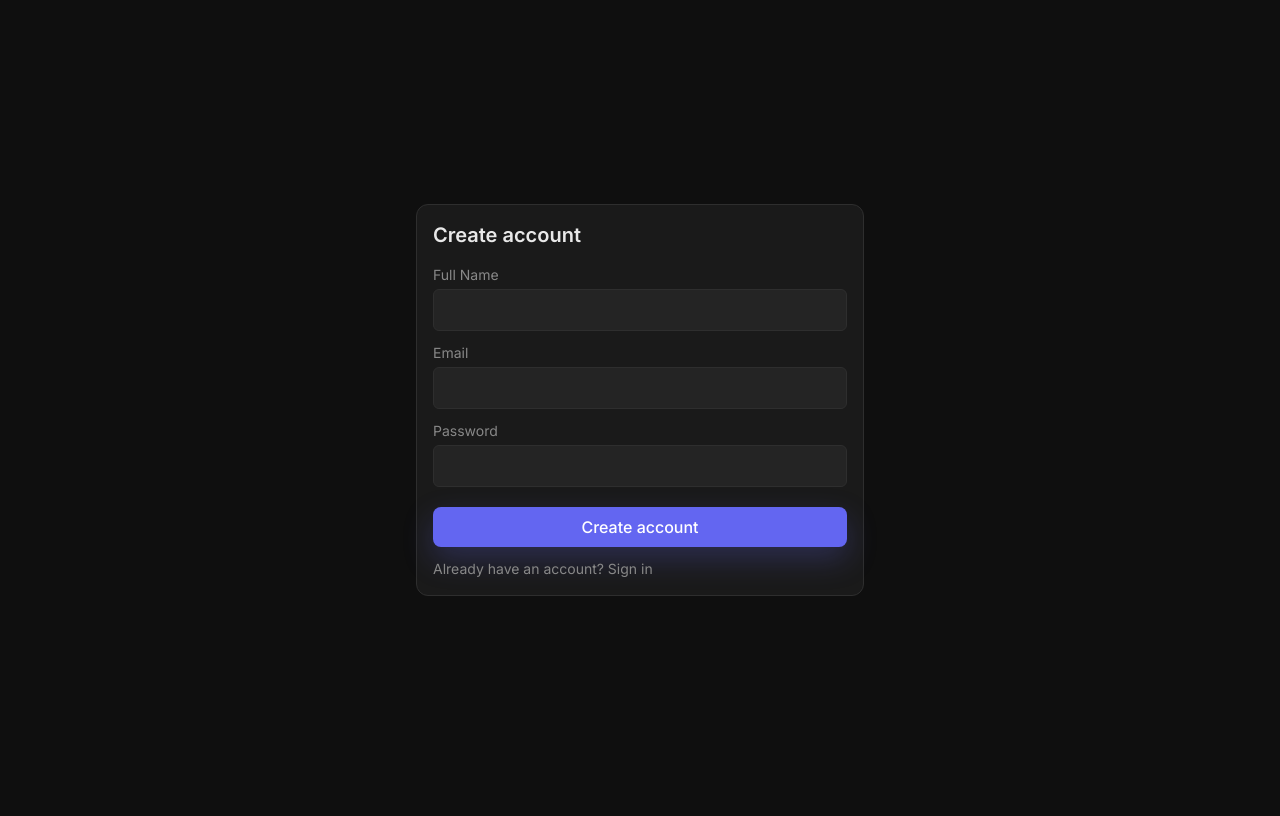
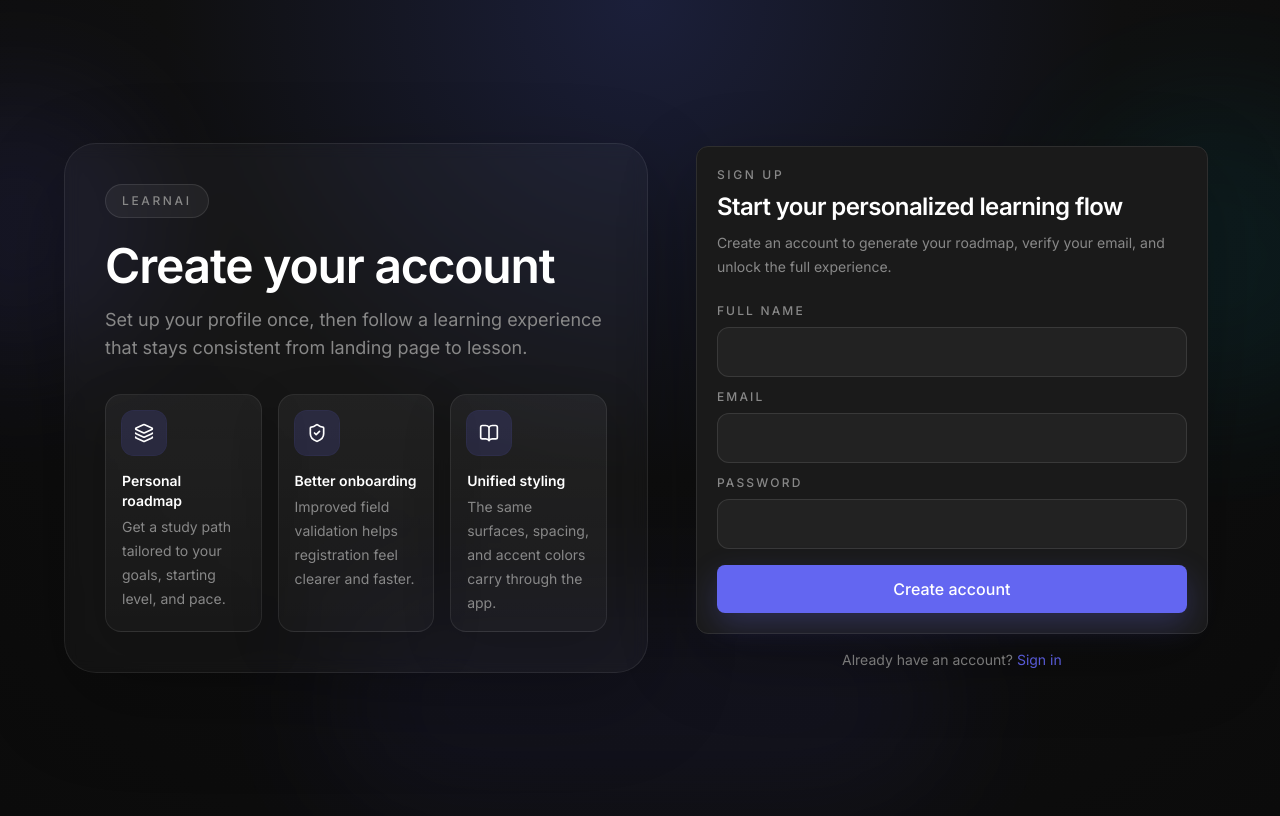
Before and after one commit to Manya56/learning-ai, a React (Vite) app in the folder frontend/: page /register in a window 1280 px wide. Built offline with nearby package versions, Linux system fonts and the light colour scheme; no server answers.

Commit message:
Issue #21 resolved

```diff
--- /dev/null
+++ b/frontend/src/components/layout/AuthShell.jsx
@@ -0,0 +1,49 @@
+export default function AuthShell({ eyebrow, title, subtitle, highlights, footer, children }) {
+  return (
+    <div className="relative min-h-screen overflow-hidden bg-[radial-gradient(circle_at_top,#1b1f3a_0%,#0f0f0f_46%,#0b0b0b_100%)] px-4 py-6 text-(--text) sm:px-6 lg:px-8 lg:py-8">
+      <div className="pointer-events-none absolute inset-0 opacity-70">
+        <div className="-left-32 absolute top-20 h-72 w-72 rounded-full bg-(--accent)/15 blur-3xl" />
+        <div className="-right-24 absolute top-24 h-80 w-80 rounded-full bg-cyan-400/10 blur-3xl" />
+        <div className="absolute bottom-0 left-1/2 h-56 w-160 -translate-x-1/2 rounded-full bg-(--accent)/10 blur-3xl" />
+      </div>
+
+      <div className="relative mx-auto flex min-h-[calc(100vh-3rem)] max-w-6xl items-center">
+        <div className="grid w-full gap-8 lg:grid-cols-[1.05fr_0.95fr] lg:gap-10">
+          <section className="flex flex-col justify-center rounded-4xl border border-white/8 bg-white/3 p-6 shadow-[0_30px_90px_rgba(0,0,0,0.24)] backdrop-blur sm:p-8 lg:p-10">
+            <div className="inline-flex w-fit items-center rounded-full border border-white/10 bg-white/5 px-4 py-2 text-xs font-medium uppercase tracking-[0.22em] text-(--text-muted)">
+              {eyebrow}
+            </div>
+
+            <div className="mt-6 max-w-xl">
+              <h1 className="text-4xl font-semibold tracking-tight text-white sm:text-5xl">{title}</h1>
+              <p className="mt-4 max-w-2xl text-base leading-7 text-(--text-muted) sm:text-lg">{subtitle}</p>
+            </div>
+
+            <div className="mt-8 grid gap-4 sm:grid-cols-3 lg:max-w-2xl">
+              {highlights.map((item) => (
+                <div
+                  key={item.title}
+                  className="rounded-2xl border border-white/8 bg-[linear-gradient(180deg,rgba(255,255,255,0.05),rgba(255,255,255,0.02))] p-4 shadow-[0_18px_50px_rgba(0,0,0,0.16)]"
+                >
+                  <div className="mb-4 flex h-11 w-11 items-center justify-center rounded-xl bg-(--accent)/15 text-white ring-1 ring-(--accent)/20">
+                    <item.icon className="h-5 w-5" />
+                  </div>
+                  <h2 className="text-sm font-semibold text-white">{item.title}</h2>
+                  <p className="mt-1 text-sm leading-6 text-(--text-muted)">{item.copy}</p>
+                </div>
+              ))}
+            </div>
+
+          </section>
+
+          <section className="flex items-center justify-center">
+            <div className="w-full max-w-lg">
+              {children}
+              {footer ? <div className="mt-4 text-center text-sm text-(--text-muted)">{footer}</div> : null}
+            </div>
+          </section>
+        </div>
+      </div>
+    </div>
+  );
+}
--- a/frontend/src/components/ui/Card.jsx
+++ b/frontend/src/components/ui/Card.jsx
@@ -1,3 +1,3 @@
 export default function Card({ className = "", children }) {
-  return <div className={`surface-card p-4 ${className}`}>{children}</div>;
+  return <div className={`surface-card rounded-2xl border border-white/8 bg-white/[0.04] p-5 shadow-[0_24px_80px_rgba(0,0,0,0.24)] backdrop-blur ${className}`}>{children}</div>;
 }
--- a/frontend/src/components/ui/Input.jsx
+++ b/frontend/src/components/ui/Input.jsx
@@ -1,12 +1,12 @@
-export default function Input({ label, error, ...props }) {
+export default function Input({ label, error, className = "", ...props }) {
   return (
     <label className="mb-3 block">
-      <span className="mb-1 block text-sm text-[var(--text-muted)]">{label}</span>
+      <span className="mb-2 block text-xs font-medium uppercase tracking-[0.18em] text-[var(--text-muted)]">{label}</span>
       <input
-        className="w-full rounded-md border border-[var(--border)] bg-[var(--surface-2)] p-2 text-[var(--text)]"
+        className={`w-full rounded-xl border border-white/10 bg-white/[0.04] px-4 py-3 text-[var(--text)] placeholder:text-white/30 transition-colors duration-200 outline-none focus:border-[var(--accent)]/60 focus:bg-white/[0.06] focus:ring-2 focus:ring-[var(--accent)]/20 ${error ? "border-[var(--error)]/70 focus:border-[var(--error)] focus:ring-[var(--error)]/20" : ""} ${className}`}
         {...props}
       />
-      {error ? <span className="mt-1 block text-xs text-[var(--error)]">{error}</span> : null}
+      {error ? <span className="mt-2 block text-xs text-[var(--error)]">{error}</span> : null}
     </label>
   );
 }
--- a/frontend/src/pages/LoginPage.jsx
+++ b/frontend/src/pages/LoginPage.jsx
@@ -7,19 +7,40 @@ import { useProfileStore } from "../store/profileStore";
 import Card from "../components/ui/Card";
 import Input from "../components/ui/Input";
 import Button from "../components/ui/Button";
+import AuthShell from "../components/layout/AuthShell";
+import { BookOpen, LayoutDashboard, ShieldCheck } from "lucide-react";
 
 export default function LoginPage() {
   const navigate = useNavigate();
   const login = useAuthStore((s) => s.login);
   const setProfile = useProfileStore((s) => s.setProfile);
   const [form, setForm] = useState({ email: "", password: "" });
+  const [fieldErrors, setFieldErrors] = useState({});
   const [loading, setLoading] = useState(false);
   const [error, setError] = useState("");
 
+  const validateForm = () => {
+    const nextErrors = {};
+    if (!form.email.trim()) {
+      nextErrors.email = "Email is required.";
+    } else if (!/^[^\s@]+@[^\s@]+\.[^\s@]+$/.test(form.email)) {
+      nextErrors.email = "Enter a valid email address.";
+    }
+    if (!form.password) {
+      nextErrors.password = "Password is required.";
+    }
+    setFieldErrors(nextErrors);
+    return Object.keys(nextErrors).length === 0;
+  };
+
   const onSubmit = async (e) => {
     e.preventDefault();
+    setError("");
+    if (!validateForm()) {
+      return;
+    }
+
     setLoading(true);
-    setError("");
     try {
       const auth = await loginApi(form);
       login(auth);
@@ -42,26 +63,82 @@ export default function LoginPage() {
   };
 
   return (
-    <div className="flex min-h-screen items-center justify-center p-4">
-      <Card className="w-full max-w-md">
-        <h2 className="mb-4 text-xl font-semibold">Sign in</h2>
-        {error ? <p className="mb-3 rounded bg-red-500/10 p-2 text-sm text-red-400">{error}</p> : null}
-        <form onSubmit={onSubmit}>
-          <Input label="Email" type="email" value={form.email} onChange={(e) => setForm({ ...form, email: e.target.value })} />
+    <AuthShell
+      eyebrow="LearnAI"
+      title="Welcome back"
+      subtitle="Pick up where you left off with the same clean, focused experience from the homepage."
+      highlights={[
+        {
+          icon: LayoutDashboard,
+          title: "Fast access",
+          copy: "Jump directly back into your roadmap, quiz history, and mentor sessions.",
+        },
+        {
+          icon: ShieldCheck,
+          title: "Clear feedback",
+          copy: "Validation and loading states now match the rest of the app.",
+        },
+        {
+          icon: BookOpen,
+          title: "Consistent design",
+          copy: "The same glassy surfaces and accent-driven buttons used on the homepage.",
+        },
+      ]}
+      footer={
+        <>
+          Don’t have an account? <Link to="/register" className="text-(--accent) hover:underline">Create one</Link>
+        </>
+      }
+    >
+      <Card className="w-full">
+        <div className="mb-6">
+          <p className="text-xs font-medium uppercase tracking-[0.22em] text-(--text-muted)">Sign in</p>
+          <h2 className="mt-2 text-2xl font-semibold tracking-tight text-white">Access your learning dashboard</h2>
+          <p className="mt-2 text-sm leading-6 text-(--text-muted)">Use your LearnAI account to continue studying, reviewing, and practicing.</p>
+        </div>
+
+        {error ? (
+          <p className="mb-4 rounded-2xl border border-(--error)/30 bg-(--error)/10 px-4 py-3 text-sm text-red-200">
+            {error}
+          </p>
+        ) : null}
+
+        <form onSubmit={onSubmit} noValidate>
+          <Input
+            label="Email"
+            type="email"
+            autoComplete="email"
+            value={form.email}
+            error={fieldErrors.email}
+            onChange={(e) => {
+              setForm({ ...form, email: e.target.value });
+              if (fieldErrors.email) {
+                setFieldErrors((current) => ({ ...current, email: undefined }));
+              }
+            }}
+          />
           <Input
             label="Password"
             type="password"
+            autoComplete="current-password"
             value={form.password}
-            onChange={(e) => setForm({ ...form, password: e.target.value })}
+            error={fieldErrors.password}
+            onChange={(e) => {
+              setForm({ ...form, password: e.target.value });
+              if (fieldErrors.password) {
+                setFieldErrors((current) => ({ ...current, password: undefined }));
+              }
+            }}
           />
-          <Button className="mt-2 w-full" disabled={loading}>
+          <Button className="mt-1 w-full py-3 text-base" disabled={loading}>
             {loading ? "Signing in..." : "Sign in"}
           </Button>
         </form>
-        <Link to="/register" className="mt-3 block text-sm text-[var(--text-muted)]">
-          Need an account? Register
+
+        <Link to="/register" className="mt-5 block text-center text-sm text-(--text-muted) hover:text-white">
+          Need an account? <span className="text-(--accent)">Register</span>
         </Link>
       </Card>
-    </div>
+    </AuthShell>
   );
 }
--- a/frontend/src/pages/RegisterPage.jsx
+++ b/frontend/src/pages/RegisterPage.jsx
@@ -4,11 +4,14 @@ import emailjs from "@emailjs/browser";
 import Card from "../components/ui/Card";
 import Input from "../components/ui/Input";
 import Button from "../components/ui/Button";
+import AuthShell from "../components/layout/AuthShell";
+import { BookOpen, Layers3, ShieldCheck } from "lucide-react";
 import { generateOtpFromEmailAndTime } from "../utils/otp";
 
 export default function RegisterPage() {
   const navigate = useNavigate();
   const [form, setForm] = useState({ fullName: "", email: "", password: "" });
+  const [fieldErrors, setFieldErrors] = useState({});
   const [loading, setLoading] = useState(false);
   const [error, setError] = useState("");
 
@@ -26,13 +29,22 @@ export default function RegisterPage() {
   };
 
   const validateForm = () => {
-    if (!form.fullName.trim() || !form.email.trim() || !form.password) {
-      return "Please fill in full name, email, and password.";
+    const nextErrors = {};
+    if (!form.fullName.trim()) {
+      nextErrors.fullName = "Full name is required.";
     }
-    if (form.password.length < 8) {
-      return "Password must be at least 8 characters.";
+    if (!form.email.trim()) {
+      nextErrors.email = "Email is required.";
+    } else if (!/^[^\s@]+@[^\s@]+\.[^\s@]+$/.test(form.email)) {
+      nextErrors.email = "Enter a valid email address.";
     }
-    return "";
+    if (!form.password) {
+      nextErrors.password = "Password is required.";
+    } else if (form.password.length < 8) {
+      nextErrors.password = "Password must be at least 8 characters.";
+    }
+    setFieldErrors(nextErrors);
+    return Object.keys(nextErrors).length ? "Please check the highlighted fields." : "";
   };
 
   const onSubmit = async (e) => {
@@ -88,27 +100,91 @@ export default function RegisterPage() {
   };
 
   return (
-    <div className="flex min-h-screen items-center justify-center p-4">
-      <Card className="w-full max-w-md">
-        <h2 className="mb-4 text-xl font-semibold">Create account</h2>
-        {error ? <p className="mb-3 rounded bg-red-500/10 p-2 text-sm text-red-400">{error}</p> : null}
-        <form onSubmit={onSubmit}>
-          <Input label="Full Name" value={form.fullName} onChange={(e) => setForm({ ...form, fullName: e.target.value })} />
-          <Input label="Email" type="email" value={form.email} onChange={(e) => setForm({ ...form, email: e.target.value })} />
+    <AuthShell
+      eyebrow="LearnAI"
+      title="Create your account"
+      subtitle="Set up your profile once, then follow a learning experience that stays consistent from landing page to lesson."
+      highlights={[
+        {
+          icon: Layers3,
+          title: "Personal roadmap",
+          copy: "Get a study path tailored to your goals, starting level, and pace.",
+        },
+        {
+          icon: ShieldCheck,
+          title: "Better onboarding",
+          copy: "Improved field validation helps registration feel clearer and faster.",
+        },
+        {
+          icon: BookOpen,
+          title: "Unified styling",
+          copy: "The same surfaces, spacing, and accent colors carry through the app.",
+        },
+      ]}
+      footer={
+        <>
+          Already have an account? <Link to="/login" className="text-(--accent) hover:underline">Sign in</Link>
+        </>
+      }
+    >
+      <Card className="w-full">
+        <div className="mb-6">
+          <p className="text-xs font-medium uppercase tracking-[0.22em] text-(--text-muted)">Sign up</p>
+          <h2 className="mt-2 text-2xl font-semibold tracking-tight text-white">Start your personalized learning flow</h2>
+          <p className="mt-2 text-sm leading-6 text-(--text-muted)">Create an account to generate your roadmap, verify your email, and unlock the full experience.</p>
+        </div>
+
+        {error ? (
+          <p className="mb-4 rounded-2xl border border-(--error)/30 bg-(--error)/10 px-4 py-3 text-sm text-red-200">
+            {error}
+          </p>
+        ) : null}
+
+        <form onSubmit={onSubmit} noValidate>
+          <Input
+            label="Full Name"
+            autoComplete="name"
+            value={form.fullName}
+            error={fieldErrors.fullName}
+            onChange={(e) => {
+              setForm({ ...form, fullName: e.target.value });
+              if (fieldErrors.fullName) {
+                setFieldErrors((current) => ({ ...current, fullName: undefined }));
+              }
+            }}
+          />
+          <Input
+            label="Email"
+            type="email"
+            autoComplete="email"
+            value={form.email}
+            error={fieldErrors.email}
+            onChange={(e) => {
+              setForm({ ...form, email: e.target.value });
+              if (fieldErrors.email) {
+                setFieldErrors((current) => ({ ...current, email: undefined }));
+              }
+            }}
+          />
           <Input
             label="Password"
             type="password"
+            autoComplete="new-password"
             value={form.password}
-            onChange={(e) => setForm({ ...form, password: e.target.value })}
+            error={fieldErrors.password}
+            onChange={(e) => {
+              setForm({ ...form, password: e.target.value });
+              if (fieldErrors.password) {
+                setFieldErrors((current) => ({ ...current, password: undefined }));
+              }
+            }}
           />
-          <Button className="mt-2 w-full" disabled={loading}>
+          <Button className="mt-1 w-full py-3 text-base" disabled={loading}>
             {loading ? "Sending OTP..." : "Create account"}
           </Button>
         </form>
-        <Link to="/login" className="mt-3 block text-sm text-[var(--text-muted)]">
-          Already have an account? Sign in
-        </Link>
+
       </Card>
-    </div>
+    </AuthShell>
   );
 }
```
